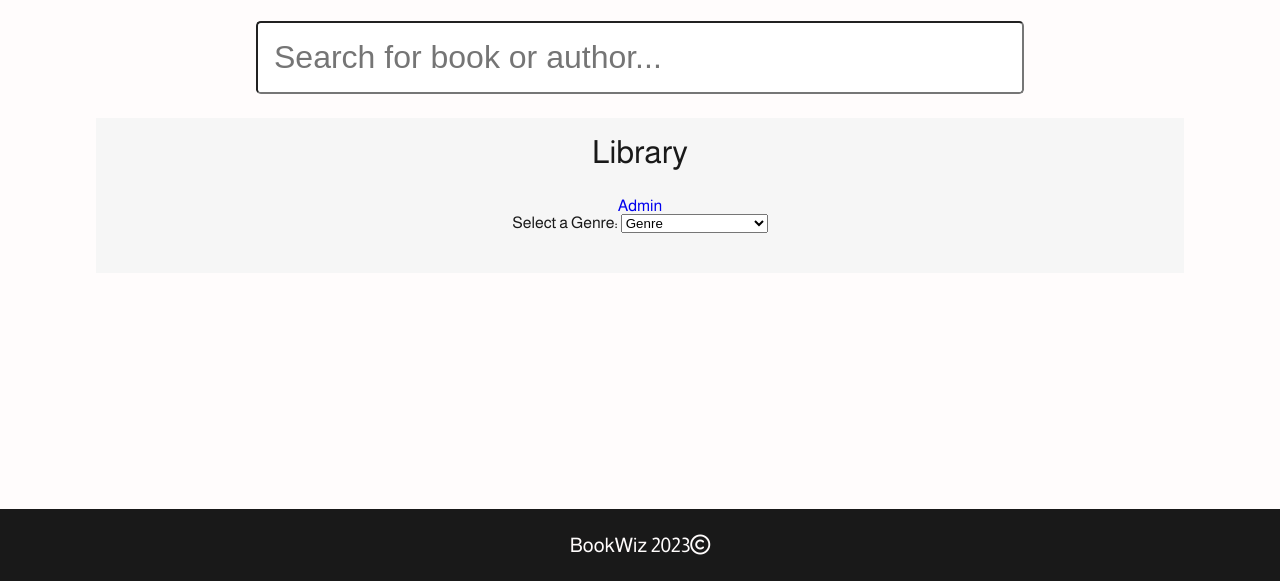
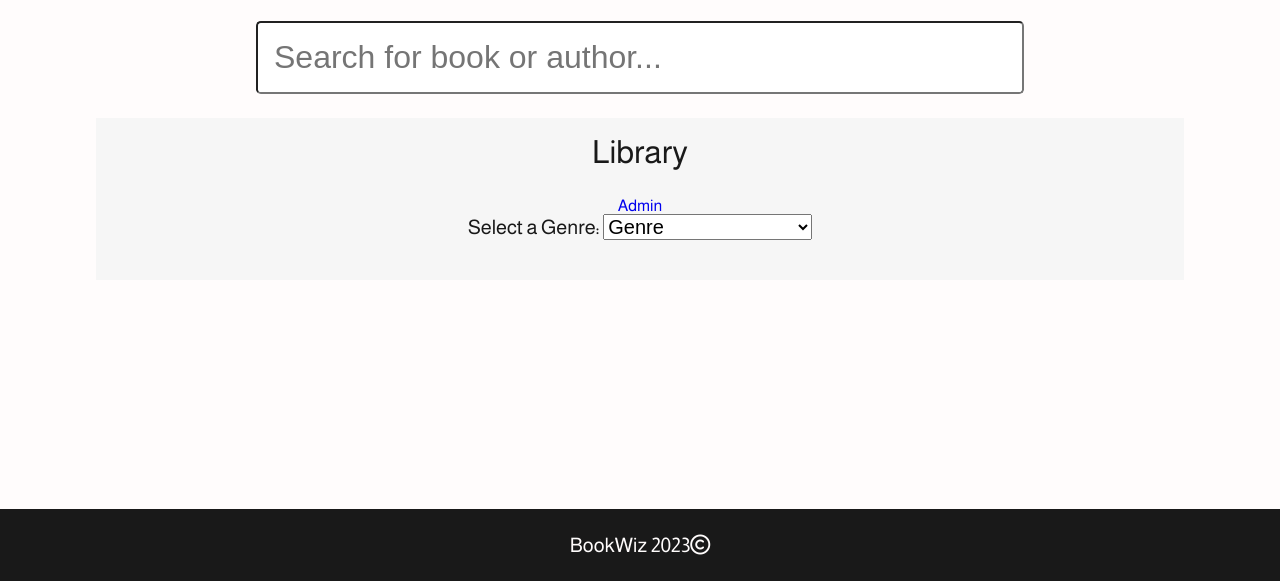
Before and after one commit to ollie-byrne99/Lap_2_Client_Side, a website: page assets/html/library.html in a window 1280 px wide. Shown: the part 219-800 px from the top of the page. Drawn offline with Linux system fonts and the light colour scheme; no server answers; a web font is replaced by a local one.

Commit message:
increase genre font size

```diff
--- a/assets/css/library.css
+++ b/assets/css/library.css
@@ -1,3 +1,12 @@
+#genre {
+    font-size: 1.25rem;
+
+}
+
+#genreDropdown {
+    font-size: 1.25rem;
+}
+
 .libraryDiv {
     display: flex;
     justify-content: space-between;
--- a/assets/html/library.html
+++ b/assets/html/library.html
@@ -41,7 +41,7 @@
             <section>
                 <a id="adminLink" href="./admin.html">Admin</a>
             </section>
-            <section>
+            <section id="genre">
                 <label for="genreDropdown">Select a Genre:</label>
                 <select id="genreDropdown">
                     <option value="default" disabled selected>Genre</option>
```
